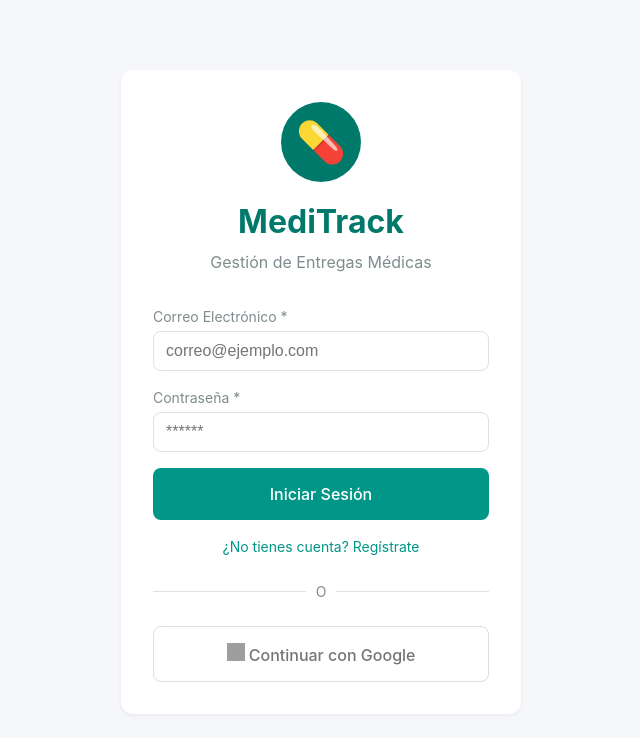
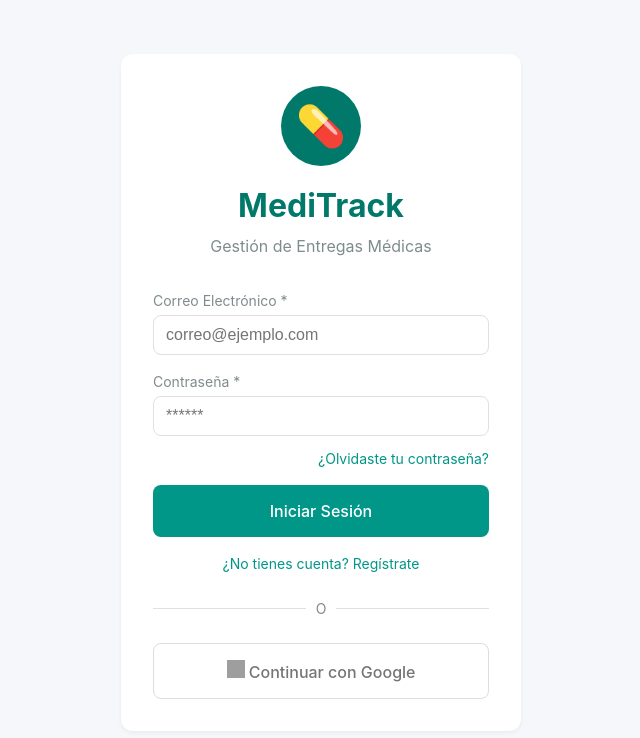
Before and after one commit to adhes14/mediTrack, a Vue app: page /login in a window 1280 px wide. Shown: the top 738 px of the page, without its empty margins (319-959 px from the left). Built offline with nearby package versions, Linux system fonts and the light colour scheme; no server answers; grey boxes are pictures that could not be loaded.

Commit message:
feat: Implement password reset functionality and refine login view navigation with authentication state watching.

```diff
--- a/src/composables/useAuth.js
+++ b/src/composables/useAuth.js
@@ -42,6 +42,10 @@ export function useAuth() {
     return await authService.signInWithEmail(email, password)
   }
 
+  const resetPassword = async (email) => {
+    return await authService.sendPasswordReset(email)
+  }
+
   const updateProfile = async (displayName, phone) => {
     if (!currentUser.value) return
     await authService.updateProfileData(currentUser.value.uid, { displayName, phone })
@@ -67,6 +71,7 @@ export function useAuth() {
     signIn,
     registerEmail,
     signInEmail,
+    resetPassword,
     updateProfile,
     signOut
   }
--- a/src/services/AuthService.js
+++ b/src/services/AuthService.js
@@ -25,6 +25,9 @@ export class AuthService {
           role: 'read_only', // default role
           createdAt: new Date().toISOString()
         })
+      } else if (user.photoURL && userSnap.data().photoURL !== user.photoURL) {
+        // Update photoURL if the user logs in with Google and it has changed
+        await updateDoc(userRef, { photoURL: user.photoURL })
       }
 
       return user
@@ -67,6 +70,19 @@ export class AuthService {
       return result.user
     } catch (error) {
       console.error('Error signing in with email:', error)
+      throw error
+    }
+  }
+
+  /**
+   * Send Password Reset Email
+   */
+  async sendPasswordReset(email) {
+    const { sendPasswordResetEmail } = await import('firebase/auth')
+    try {
+      await sendPasswordResetEmail(auth, email)
+    } catch (error) {
+      console.error('Error sending password reset:', error)
       throw error
     }
   }
--- a/src/views/LoginView.vue
+++ b/src/views/LoginView.vue
@@ -32,6 +32,10 @@
           <input type="password" v-model="password" class="form-control" required placeholder="******" />
         </div>
 
+        <div v-if="isLogin" class="forgot-password">
+          <a href="#" @click.prevent="handleResetPassword">¿Olvidaste tu contraseña?</a>
+        </div>
+
         <button type="submit" class="btn btn-primary btn-block" :disabled="loading">
           <span v-if="loading">Procesando...</span>
           <span v-else>{{ isLogin ? 'Iniciar Sesión' : 'Registrarse' }}</span>
@@ -58,12 +62,12 @@
 </template>
 
 <script setup>
-import { ref } from 'vue'
+import { ref, watch } from 'vue'
 import { useRouter } from 'vue-router'
 import { useAuth } from '../composables/useAuth'
 
 const router = useRouter()
-const { signIn, signInEmail, registerEmail } = useAuth()
+const { signIn, signInEmail, registerEmail, resetPassword, isAuthenticated, isProfileComplete } = useAuth()
 
 const isLogin = ref(true)
 const email = ref('')
@@ -73,6 +77,17 @@ const phone = ref('')
 
 const loading = ref(false)
 const error = ref('')
+
+// Watch for authentication to automatically navigate
+watch(isAuthenticated, (newVal) => {
+  if (newVal) {
+    if (!isProfileComplete.value) {
+      router.push('/complete-profile')
+    } else {
+      router.push('/')
+    }
+  }
+}, { immediate: true })
 
 const handleEmailAuth = async () => {
   loading.value = true
@@ -84,10 +99,33 @@ const handleEmailAuth = async () => {
     } else {
       await registerEmail(email.value, password.value, displayName.value, phone.value)
     }
-    router.push('/')
+    // Redirection handled by watch
   } catch (err) {
     console.error('Email Auth error:', err)
-    error.value = 'Error de autenticación. Verifica tus credenciales.'
+    if (err.code === 'auth/email-already-in-use') {
+      error.value = 'El correo ya está en uso. Si usaste Google antes, intenta "Recuperar Contraseña".'
+    } else {
+      error.value = 'Error de autenticación. Verifica tus credenciales.'
+    }
+    loading.value = false
+  }
+}
+
+const handleResetPassword = async () => {
+  if (!email.value) {
+    error.value = 'Por favor ingresa tu correo electrónico para recuperar tu contraseña.'
+    return
+  }
+
+  loading.value = true
+  error.value = ''
+
+  try {
+    await resetPassword(email.value)
+    error.value = 'Correo de recuperación enviado. Revisa tu bandeja de entrada.'
+  } catch (err) {
+    console.error('Reset Password error:', err)
+    error.value = 'Error al enviar el correo de recuperación. Verifica que tu correo esté registrado.'
   } finally {
     loading.value = false
   }
@@ -99,11 +137,10 @@ const handleGoogleLogin = async () => {
 
   try {
     await signIn()
-    router.push('/')
+    // Redirection handled by watch
   } catch (err) {
     console.error('Google Login error:', err)
     error.value = 'Error al iniciar sesión con Google. Por favor intenta nuevamente.'
-  } finally {
     loading.value = false
   }
 }
@@ -228,6 +265,22 @@ const handleGoogleLogin = async () => {
   text-decoration: underline;
 }
 
+.forgot-password {
+  margin-top: calc(var(--spacing-xs) * -1);
+  margin-bottom: var(--spacing-md);
+  text-align: right;
+  font-size: var(--font-size-sm);
+}
+
+.forgot-password a {
+  color: var(--color-primary);
+  text-decoration: none;
+}
+
+.forgot-password a:hover {
+  text-decoration: underline;
+}
+
 .divider {
   display: flex;
   align-items: center;
```
